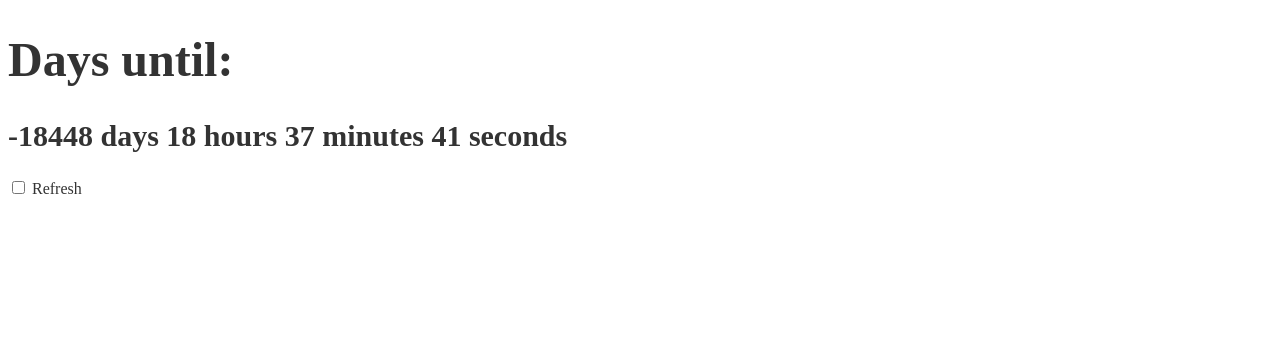
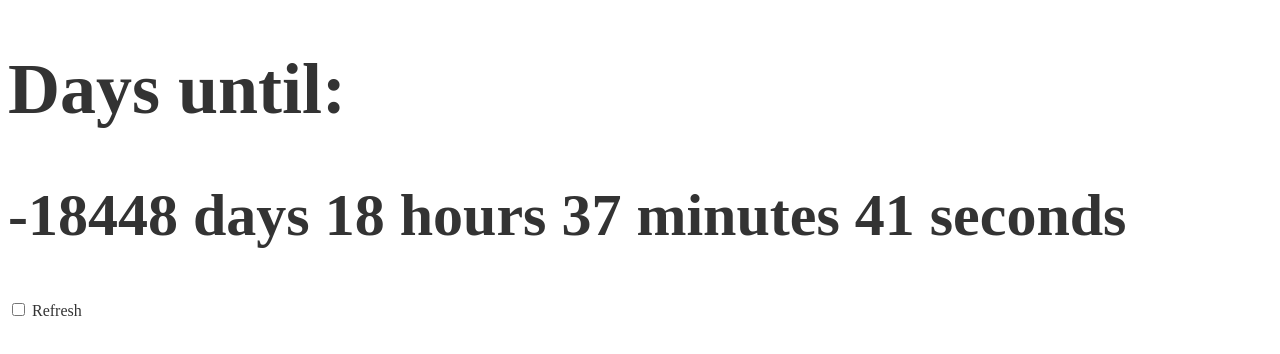
Before and after one commit to maweeks/days-until, a plain HTML site: page index.html in a window 1280 px wide. Drawn offline with Linux system fonts and the light colour scheme.

Commit message:
Make it BIGGER!

```diff
--- a/index.html
+++ b/index.html
@@ -14,10 +14,10 @@
             color: #333;
         }
         h1 {
-            font-size: 48px;
+            font-size: 72px;
         }
         h2 {
-            font-size: 30px;
+            font-size: 60px;
         }
         @media screen and (prefers-color-scheme: dark) {
             body {
```
